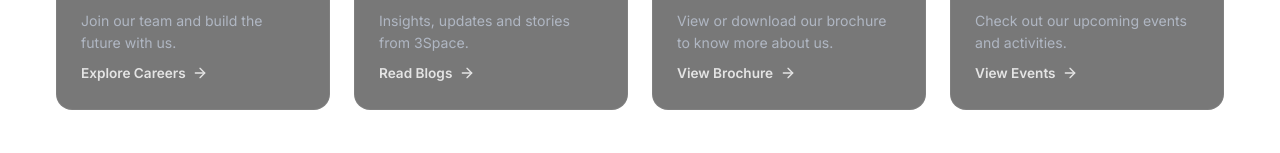
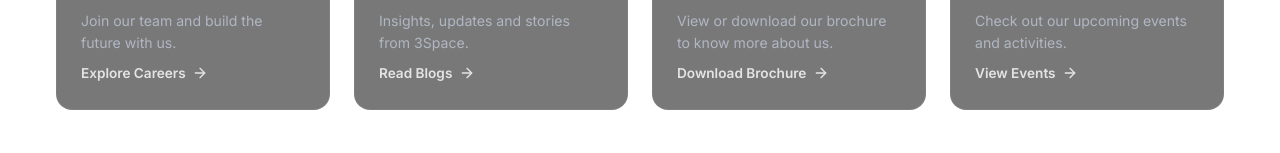
Before and after one commit to 3spacetechcorp-hue/3SpaceTech, a Next.js app: page /contact in a window 1280 px wide. Shown: the part 1459-1612 px from the top of the page. Built offline with nearby package versions, Linux system fonts and the light colour scheme.

Commit message:
Update brochure link to use uploaded PPTX file

```diff
--- a/app/contact/page.tsx
+++ b/app/contact/page.tsx
@@ -156,11 +156,12 @@ export default function ContactPage() {
       key: "brochure",
       title: "Company Brochure",
       text: "View or download our brochure to know more about us.",
-      cta: "View Brochure",
-      href: "/brochure.pdf",
+      cta: "Download Brochure",
+      href: "/brochure/3Space-Brochure.pptx",
       target: "_blank",
       icon: <FileText size={26} />,
       variant: styles.exploreBrochure,
+      download: "3Space-Brochure.pptx",
     },
     {
       key: "events",
```
